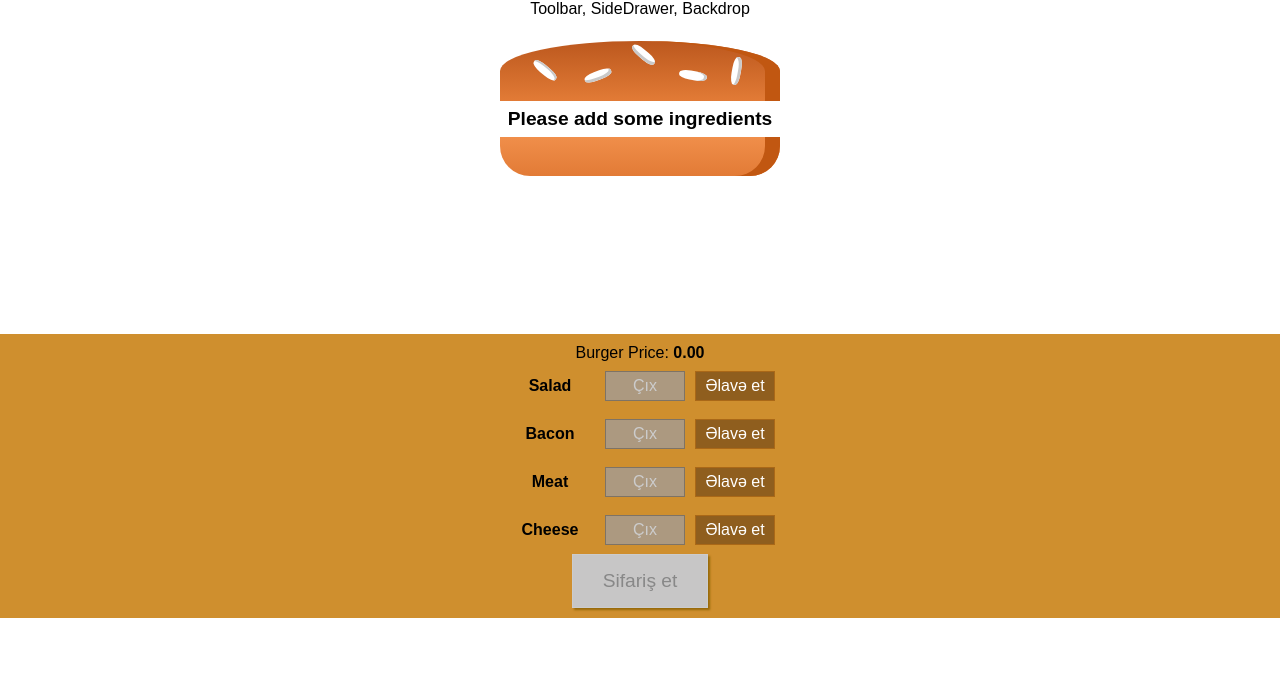
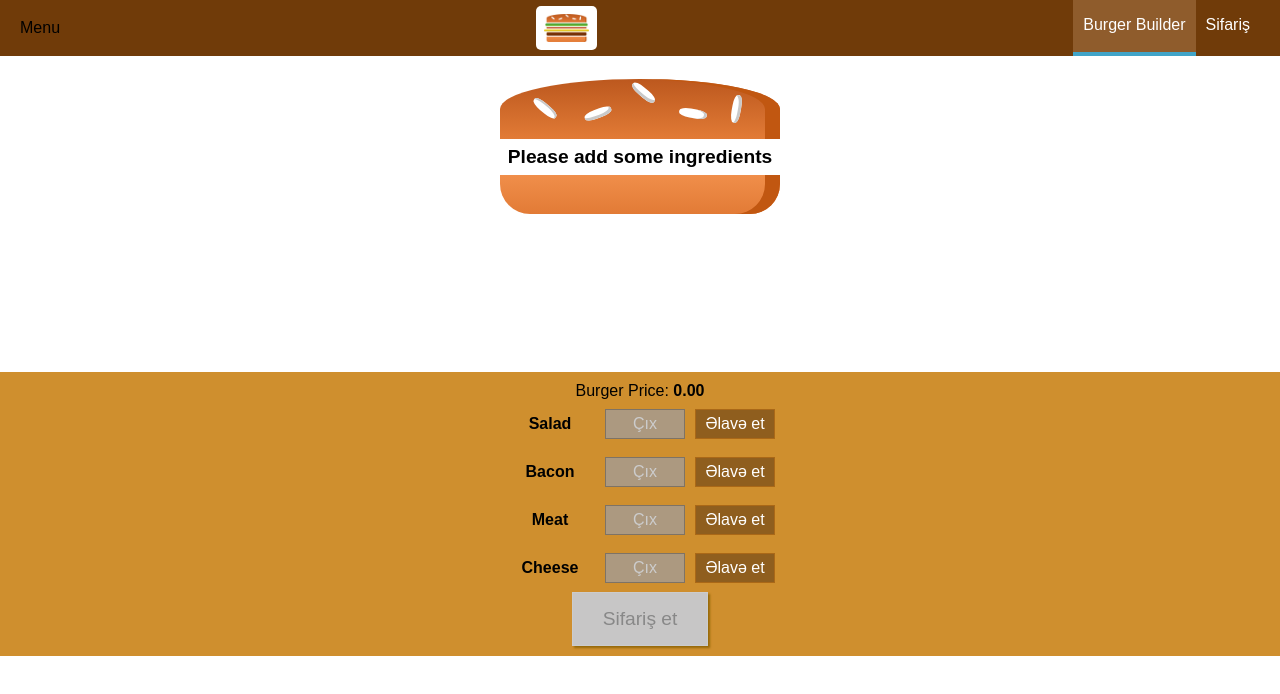
Before and after one commit to hatamjafarov/burger-app, a React (Create React App) app: page / in a window 1280 px wide. Shown: the top 694 px of the page. Built offline with nearby package versions, Linux system fonts and the light colour scheme; a web font is replaced by a local one.

Commit message:
add navigation

```diff
--- a/src/components/Layout/Layout.js
+++ b/src/components/Layout/Layout.js
@@ -2,14 +2,15 @@ import React from "react";
 import classes from "./Layout.module.css";
 
 import Auxilary from "../../hoc/Auxilary";
+import Toolbar from "../Navigation/Toolbar/Toolbar";
 
 const Layout = (props) => {
-  return (
-    <Auxilary >
-      <div>Toolbar, SideDrawer, Backdrop</div>
-      <main className={classes.Content}>{props.children}</main>
-    </Auxilary>
-  );
+    return (
+        <Auxilary>
+            <Toolbar />
+            <main className={classes.Content}>{props.children}</main>
+        </Auxilary>
+    );
 };
 
 export default Layout;
--- a/src/components/Layout/Layout.module.css
+++ b/src/components/Layout/Layout.module.css
@@ -1,4 +1,4 @@
 .Content{
-    margin-top: 16px;
+    margin-top: 72px;
     overflow: hidden;
 }
--- /dev/null
+++ b/src/components/Logo/Logo.js
@@ -0,0 +1,13 @@
+import React from 'react';
+import burgerLogo from '../../assets/images/burger-logo.png';
+import classes from './Logo.module.css';
+
+const Logo = (props) => {
+    return(
+        <div className={classes.Logo}>
+            <img src={burgerLogo} alt="company logo"/>
+        </div>
+    )
+}
+
+export default Logo;
--- /dev/null
+++ b/src/components/Logo/Logo.module.css
@@ -0,0 +1,11 @@
+.Logo {
+    background-color: #fff;
+    padding: 8px;
+    height: 80%;
+    border-radius: 5px;
+    box-sizing: border-box;
+}
+
+.Logo img {
+    height: 100%;
+}
--- /dev/null
+++ b/src/components/Navigation/NavigationItems/NavigationItem/NavigationItem.js
@@ -0,0 +1,17 @@
+import React from "react";
+import classes from "./NavigationItem.module.css";
+
+const NavigationItem = (props) => {
+    return (
+        <li className={classes.NavigationItem}>
+            <a
+                link={props.link}
+                className={props.active ? classes.active : null}
+            >
+                {props.children}
+            </a>
+        </li>
+    );
+};
+
+export default NavigationItem;
--- /dev/null
+++ b/src/components/Navigation/NavigationItems/NavigationItem/NavigationItem.module.css
@@ -0,0 +1,26 @@
+.NavigationItem {
+    margin: 0;
+    box-sizing: border-box;
+    display: flex;
+    height: 100%;
+    width: auto;
+    align-items: center;
+}
+
+.NavigationItem a {
+    color: #fff;
+    text-decoration: none;
+    height: 100%;
+    padding: 16px 10px;
+    border-bottom: 4px solid transparent;
+    box-sizing: border-box;
+    display: block;
+}
+.NavigationItem a:hover,
+.NavigationItem a:active,
+.NavigationItem a.active {
+    background-color: #8f5c2c;
+    border-bottom: 4px solid #40a4c8;
+    color: #fff;
+    cursor: pointer;
+}
--- /dev/null
+++ b/src/components/Navigation/NavigationItems/NavigationItems.js
@@ -0,0 +1,14 @@
+import React from "react";
+import NavigationItem from "./NavigationItem/NavigationItem";
+import classes from "./NavigationItems.module.css";
+
+const NavigationItems = (props) => {
+    return (
+        <ul className={classes.NavigationItems}>
+            <NavigationItem link="/" active> Burger Builder</NavigationItem>
+            <NavigationItem link="/" >Sifariş</NavigationItem>
+        </ul>
+    );
+};
+
+export default NavigationItems;
--- /dev/null
+++ b/src/components/Navigation/NavigationItems/NavigationItems.module.css
@@ -0,0 +1,9 @@
+.NavigationItems{
+    margin: 0;
+    padding: 0;
+    list-style: none;
+    display: flex;
+    align-items: center;
+    height: 100%;
+
+}
--- /dev/null
+++ b/src/components/Navigation/Toolbar/Toolbar.js
@@ -0,0 +1,18 @@
+import React from "react";
+import Logo from "../../Logo/Logo";
+import NavigationItems from "../NavigationItems/NavigationItems";
+import classes from "./Toolbar.module.css";
+
+const Toolbar = (props) => {
+    return (
+        <header className={classes.Toolbar}>
+            <div>Menu</div>
+            <Logo />
+            <nav>
+                <NavigationItems />
+            </nav>
+        </header>
+    );
+};
+
+export default Toolbar;
--- /dev/null
+++ b/src/components/Navigation/Toolbar/Toolbar.module.css
@@ -0,0 +1,19 @@
+.Toolbar {
+    height: 56px;
+    width: 100%;
+    position: fixed;
+    top: 0;
+    left: 0;
+    background-color: #703b09;
+    display: flex;
+    justify-content: space-between;
+    align-items: center;
+    padding: 0 20px;
+    box-sizing: border-box;
+    z-index: 90;
+}
+
+.Toolbar nav {
+    height: 100%;
+
+}
```
Also changed, not shown: src/assets/images/burger-logo.png (added).
